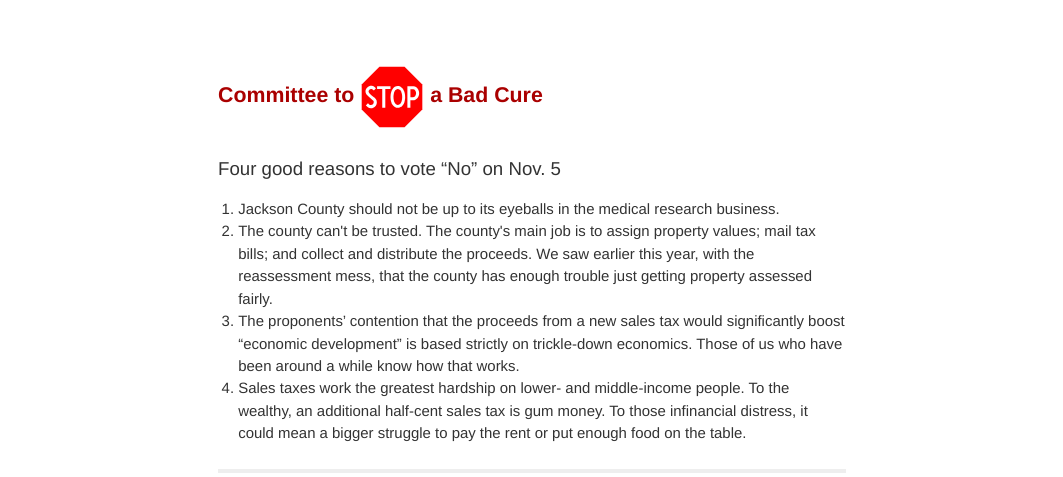
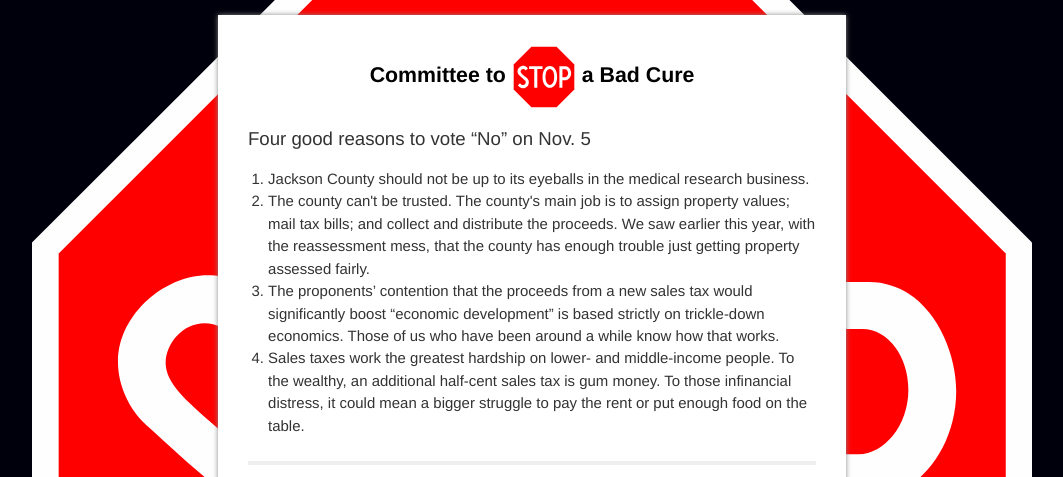
Before and after one commit to jiko/stopabadcure, a Jekyll site: the page built from _posts/2013-09-03-four-good-reasons-to-vote-no.md, in a window 1280 px wide. Shown: the top 477 px of the page, without its empty margins (108-1171 px from the left). Built offline with Jekyll 4.4.1, drawn with Linux system fonts in a browser that asks for light colours; grey boxes are pictures that could not be loaded.

Commit message:
Some styling ideas.

```diff
--- a/css/main.css
+++ b/css/main.css
@@ -13,7 +13,7 @@
 html, body { height: 100%; }
 
 body {
-  background-color: #FFF;
+  background: #00000c url('/img/stopsign.svg') center no-repeat;
   font: 12pt Helvetica, Arial, sans-serif;
   font-size: small;
   text-align: center;
@@ -27,8 +27,6 @@ h2 { font-size: 14pt; margin-bottom: 1em; }
 p { margin: 1em 0; }
 
 a         { color: #00a; }
-a:hover   { color: #000; }
-a:visited { color: #a0a; }
 
 table {
   font-size: inherit;
@@ -65,8 +63,13 @@ ul.posts span {
   font-size: 115%;
   text-align: left;
   max-width: 42em;
-  margin: 3em auto 2em;
+  margin: 1em auto;
   line-height: 1.5em;
+  background: #FFF;
+  padding: 2em 2em 1em 2em;
+  -moz-box-shadow: 0 0 5px #888;
+  -webkit-box-shadow: 0 0 5px #888;
+  box-shadow: 0 0 5px #888;
 }
 
 .site .header a {
@@ -76,6 +79,9 @@ ul.posts span {
 
 .site .header h1.title {
   display: inline-block;
+  margin: 0;
+  width: 100%;
+  text-align: center;
 }
 
 .site .header h1.title img {
@@ -84,11 +90,11 @@ ul.posts span {
 }
 
 .site .header h1.title a {
-  color: #a00;
+  color: #000;
 }
 
 .site .header h1.title a:hover {
-  color: #000;
+  color: #a00;
 }
 
 .site .header a.extra {
```
